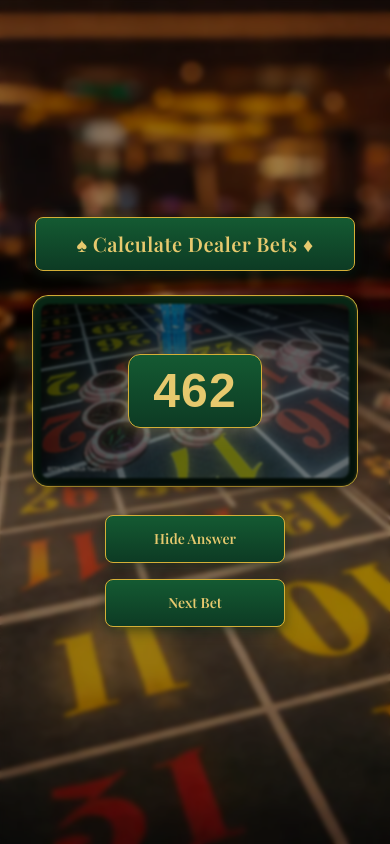
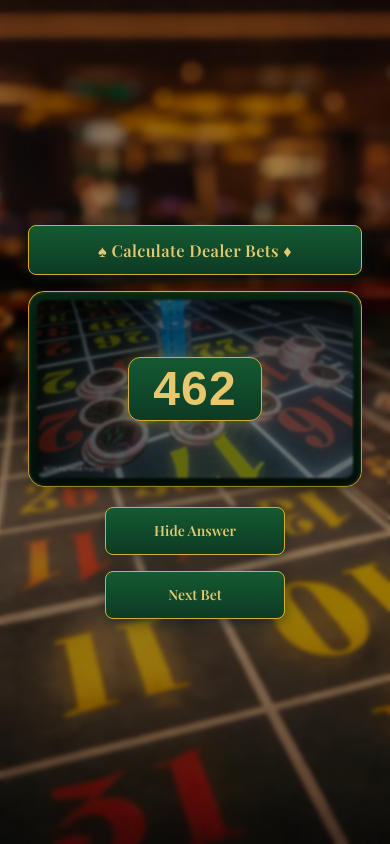
Before and after one commit to mariamo101/Calculate-Dealer-Bets, a React (Create React App) app: page / in a window 390 px wide. Both pictures are taken after a click on the button "Show Me Answer". Built offline with nearby package versions, Linux system fonts and the light colour scheme.

Commit message:
Fix responsive layout and orientation issues

```diff
--- a/src/App.js
+++ b/src/App.js
@@ -14,7 +14,7 @@ function App() {
 
   useEffect(() => {
     (async () => {
-      const data = await getBets(); // { bets: [...] }
+      const data = await getBets();
       const list = data?.bets ?? [];
       setDeck(shuffleArray(list));
       setCursor(0);
@@ -32,12 +32,11 @@ function App() {
   const handleNextBet = () => {
     if (!deck.length) return;
 
-    setShowAnswer(false); // ყოველთვის დაიხუროს
+    setShowAnswer(false);
 
     setCursor((prev) => {
       const next = prev + 1;
 
-      // deck დასრულდა -> თავიდან shuffle და 0-ზე დაბრუნება
       if (next >= deck.length) {
         setDeck(shuffleArray(deck));
         return 0;
@@ -49,7 +48,7 @@ function App() {
 
   return (
     <div
-      className="relative min-h-[100dvh] w-screen overflow-hidden flex flex-col items-center justify-center gap-6 px-4 sm:px-6 lg:px-8"
+      className="relative min-h-[100dvh] w-screen overflow-x-hidden overflow-y-auto flex flex-col items-center justify-center gap-4 px-4 sm:px-6 lg:px-8"
       style={{
         backgroundImage: `url(${bg})`,
         backgroundSize: "cover",
@@ -57,23 +56,31 @@ function App() {
         backgroundRepeat: "no-repeat",
       }}
     >
+      {/* overlay */}
       <div className="absolute inset-0 bg-black/40 backdrop-blur-[2px]" />
 
-      <div className="relative z-10 min-h-[100dvh] w-full flex items-center justify-center">
-        <div className="w-full max-w-[720px] flex flex-col items-center gap-6 px-4">
+      {/* content */}
+      <div className="relative z-10 w-full min-h-[100dvh] flex items-center justify-center py-6">
+        <div className="w-full max-w-[900px] flex flex-col items-center gap-4 px-3 sm:px-4">
+          {/* Title */}
           <h1
             className="
-              min-w-[320px] sm:min-w-[380px] text-center
-              px-8 py-3 text-xl sm:text-2xl font-semibold font-['Playfair_Display'] tracking-wide text-[#E6C96E]
+              w-full max-w-[560px] text-center
+              px-4 sm:px-6 py-3
+              font-semibold font-['Playfair_Display']
+              tracking-wide text-[#E6C96E]
               bg-gradient-to-b from-[#145A32] to-[#0D3B24]
               rounded-lg border border-[#D4AF37]
               shadow-[0_4px_12px_rgba(9,40,21,0.5)]
               shadow-[0_0_15px_rgba(214,169,55,0.6)]
+              whitespace-nowrap
             "
+            style={{ fontSize: "clamp(16px, 4.2vw, 26px)" }}
           >
             ♠︎ Calculate Dealer Bets ♦︎
           </h1>
 
+          {/* Bet Card */}
           {current ? (
             <BetCards
               image={current.image}
@@ -84,6 +91,7 @@ function App() {
             <div className="text-[#E6C96E]">Loading...</div>
           )}
 
+          {/* Buttons */}
           <div className="flex flex-wrap justify-center gap-4 mt-1 w-full">
             <FlashCard onClick={handleToggleAnswer} isOpen={showAnswer} />
             <Button onClick={handleNextBet} />
--- a/src/components/BetCards.jsx
+++ b/src/components/BetCards.jsx
@@ -1,20 +1,41 @@
 function BetCards({ image, answerVisible, answer }) {
   return (
     <div
-      className="relative max-w-xl mx-auto rounded-2xl bg-gradient-to-b from-[#145A32] to-[#0A2E1C]
-      border border-[#D4AF37] shadow-[inset_0_0_0_1px_rgba(214,169,55,0.35)] p-2"
+      className="
+        relative w-full max-w-[640px] mx-auto
+        rounded-2xl
+        bg-gradient-to-b from-[#145A32] to-[#0A2E1C]
+        border border-[#D4AF37]
+        shadow-[inset_0_0_0_1px_rgba(214,169,55,0.35)]
+        p-2
+      "
     >
-      <img
-        src={image}
-        alt="Bet"
-        className="w-full h-auto rounded-lg object-cover shadow-[0_8px_20px_rgba(0,0,0,0.6)]"
-        draggable={false}
-      />
+      {/* aspect wrapper */}
+      <div className="relative w-full aspect-[16/9] max-h-[60dvh] overflow-hidden rounded-lg shadow-[0_8px_20px_rgba(0,0,0,0.6)]">
+        <img
+          src={image}
+          alt="Bet"
+          className="absolute inset-0 h-full w-full object-cover"
+          draggable={false}
+        />
+      </div>
 
+      {/* answer overlay */}
       {answerVisible && (
         <div className="absolute inset-0 rounded-2xl grid place-items-center bg-black/55 backdrop-blur-[1px]">
-          <div className="px-6 py-3 rounded-xl border border-[#D4AF37] bg-gradient-to-b from-[#145A32] to-[#0D3B24] shadow-[0_0_20px_rgba(230,201,110,0.35)]">
-            <div className="text-[#E6C96E]  font-extrabold text-5xl sm:text-6xl tracking-wide">
+          <div
+            className="
+              min-w-[120px] sm:min-w-[140px]
+              h-[64px] sm:h-[72px]
+              grid place-items-center
+              px-6
+              rounded-xl
+              border border-[#D4AF37]
+              bg-gradient-to-b from-[#145A32] to-[#0D3B24]
+              shadow-[0_0_20px_rgba(230,201,110,0.35)]
+            "
+          >
+            <div className="text-[#E6C96E] font-extrabold text-5xl sm:text-6xl tracking-wide leading-none">
               {answer}
             </div>
           </div>
--- a/src/index.css
+++ b/src/index.css
@@ -2,6 +2,7 @@
 @tailwind components;
 @tailwind utilities;
 
+/* Global mobile-safe reset */
 html,
 body,
 #root {
```
